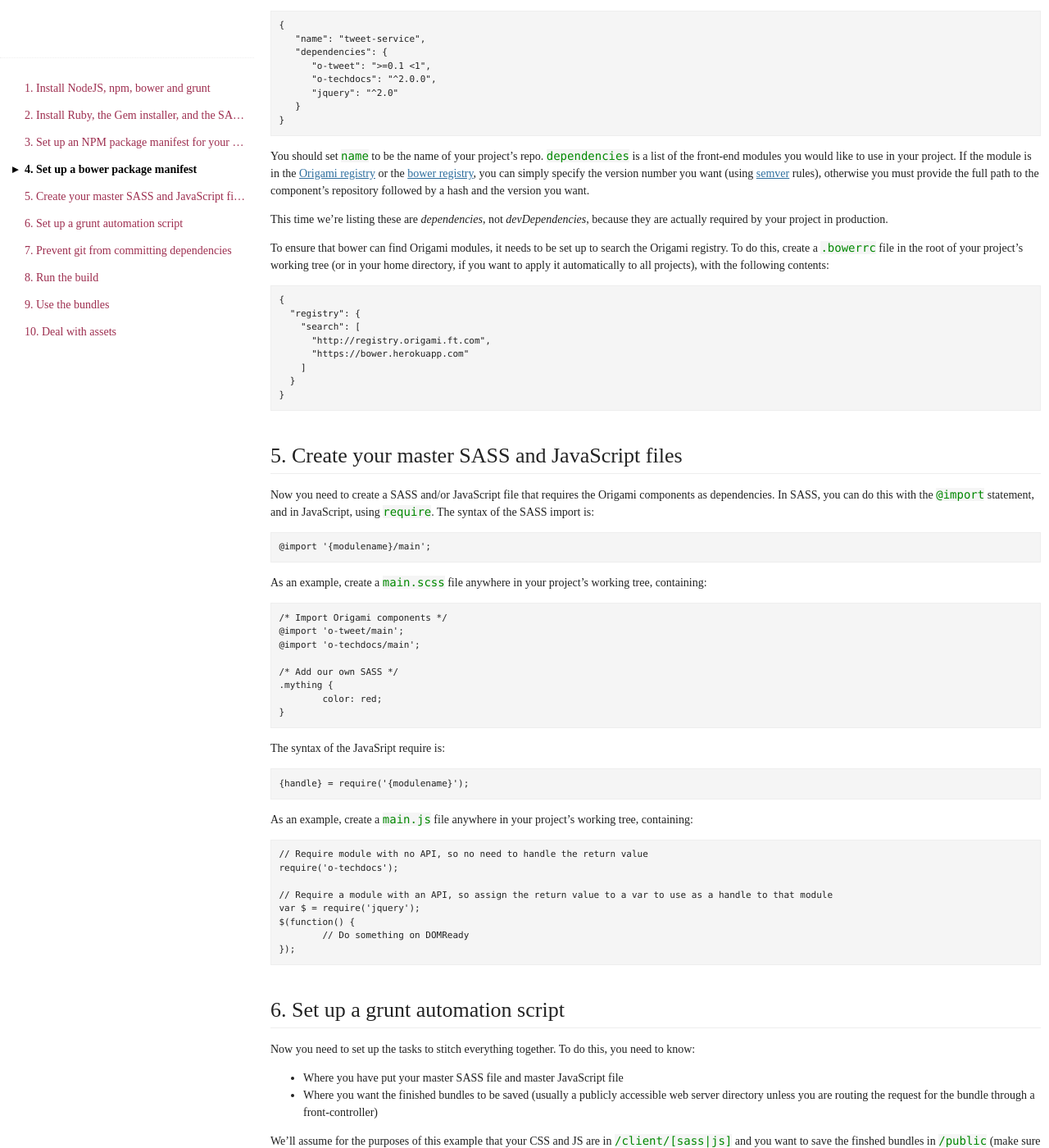
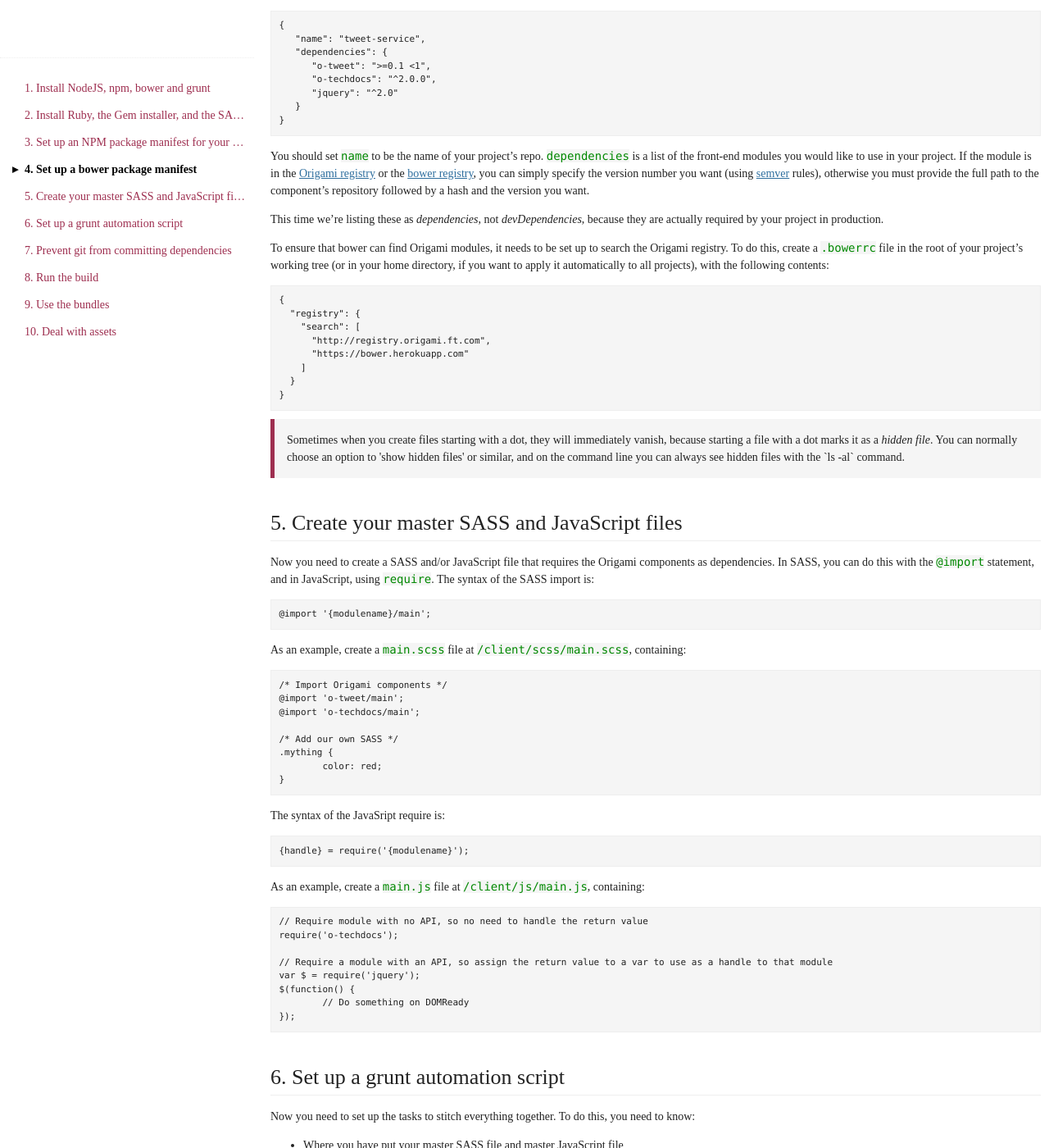
Before and after one commit to Financial-Times/ft-origami, a Jekyll site: the page built from docs/developer-guide/building-modules.md, in a window 1280 px wide and 1400 px high, scrolled down 2555 px. Shown: the whole window at 82% size. Built offline with Jekyll 4.4.1, drawn with Linux system fonts in a browser that asks for light colours; some web fonts are replaced; comment, search, counter and statistics services are not loaded.

Commit message:
More improved advice

```diff
--- a/docs/developer-guide/building-modules.md
+++ b/docs/developer-guide/building-modules.md
@@ -123,7 +123,7 @@ Once you know which Origami modules you want, create a `bower.json` file in the
 
 You should set `name` to be the name of your project's repo.  `dependencies` is a list of the front-end modules you would like to use in your project.  If the module is in the [Origami registry](http://registry.origami.ft.com) or the [bower registry](http://bower.io/search/), you can simply specify the version number you want (using [semver](http://semver.org) rules), otherwise you must provide the full path to the component's repository followed by a hash and the version you want.
 
-This time we're listing these are *dependencies*, not *devDependencies*, because they are actually required by your project in production.
+This time we're listing these as *dependencies*, not *devDependencies*, because they are actually required by your project in production.
 
 To ensure that bower can find Origami modules, it needs to be set up to search the Origami registry.  To do this, create a `.bowerrc` file in the root of your project's working tree (or in your home directory, if you want to apply it automatically to all projects), with the following contents:
 
@@ -136,6 +136,9 @@ To ensure that bower can find Origami modules, it needs to be set up to search t
 	  }
 	}
 
+<aside>
+	Sometimes when you create files starting with a dot, they will immediately vanish, because starting a file with a dot marks it as a <em>hidden file</em>.  You can normally choose an option to 'show hidden files' or similar, and on the command line you can always see hidden files with the `ls -al` command.
+</aside>
 
 ## 5. Create your master SASS and JavaScript files
 
@@ -143,7 +146,7 @@ Now you need to create a SASS and/or JavaScript file that requires the Origami c
 
 	@import '{modulename}/main';
 
-As an example, create a `main.scss` file anywhere in your project's working tree, containing:
+As an example, create a `main.scss` file at `/client/scss/main.scss`, containing:
 
 	/* Import Origami components */
 	@import 'o-tweet/main';
@@ -158,7 +161,7 @@ The syntax of the JavaSript require is:
 
 	{handle} = require('{modulename}');
 
-As an example, create a `main.js` file anywhere in your project's working tree, containing:
+As an example, create a `main.js` file at `/client/js/main.js`, containing:
 
 	// Require module with no API, so no need to handle the return value
 	require('o-techdocs');
```
